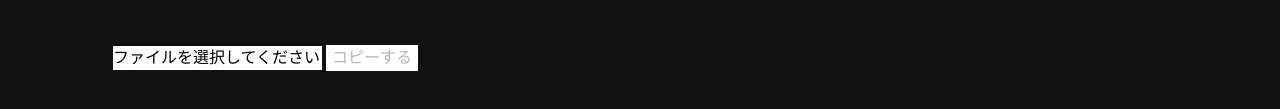
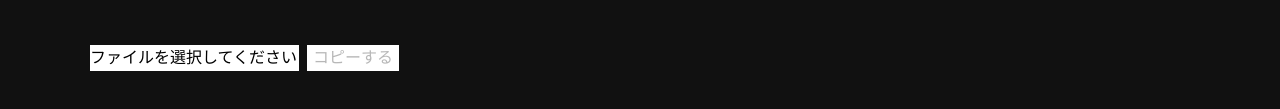
Before and after one commit to Watanabe-Miki/momo_site, a website: page index.html in a window 1280 px wide. Shown: the part 1055-1164 px from the top of the page. Drawn offline with Linux system fonts and the light colour scheme; animation ran at ten frames a second.

Commit message:
レイアウト調整

```diff
--- a/index.html
+++ b/index.html
@@ -126,8 +126,12 @@
         <option value="./data/elria.txt">エリアン</option>
         <option value="./data/vins.txt">ヴィンセント</option>
       </select>
-      <button id="copyButton" class="character-copy__button" disabled>コピーする</button>
-      <p id="statusMessage" class="character-copy__status"></p>
+      <div>
+        <button id="copyButton" class="character-copy__button" disabled>コピーする</button>
+      </div>
+      <div>
+        <p id="statusMessage" class="character-copy__status"></p>
+      </div>
     </div>
   </section>
   <!-- Swiper -->
--- a/src/sass/page/_character-copy.scss
+++ b/src/sass/page/_character-copy.scss
@@ -1,4 +1,9 @@
 @use "global" as *;
-.character-copy__wrap {
+.character-copy {
     padding: 3em;
 }
+
+.character-copy__wrap {
+    display: flex;
+    gap: .5em;
+}
```
Also changed, not shown: css/styles.css, 1 other file.
